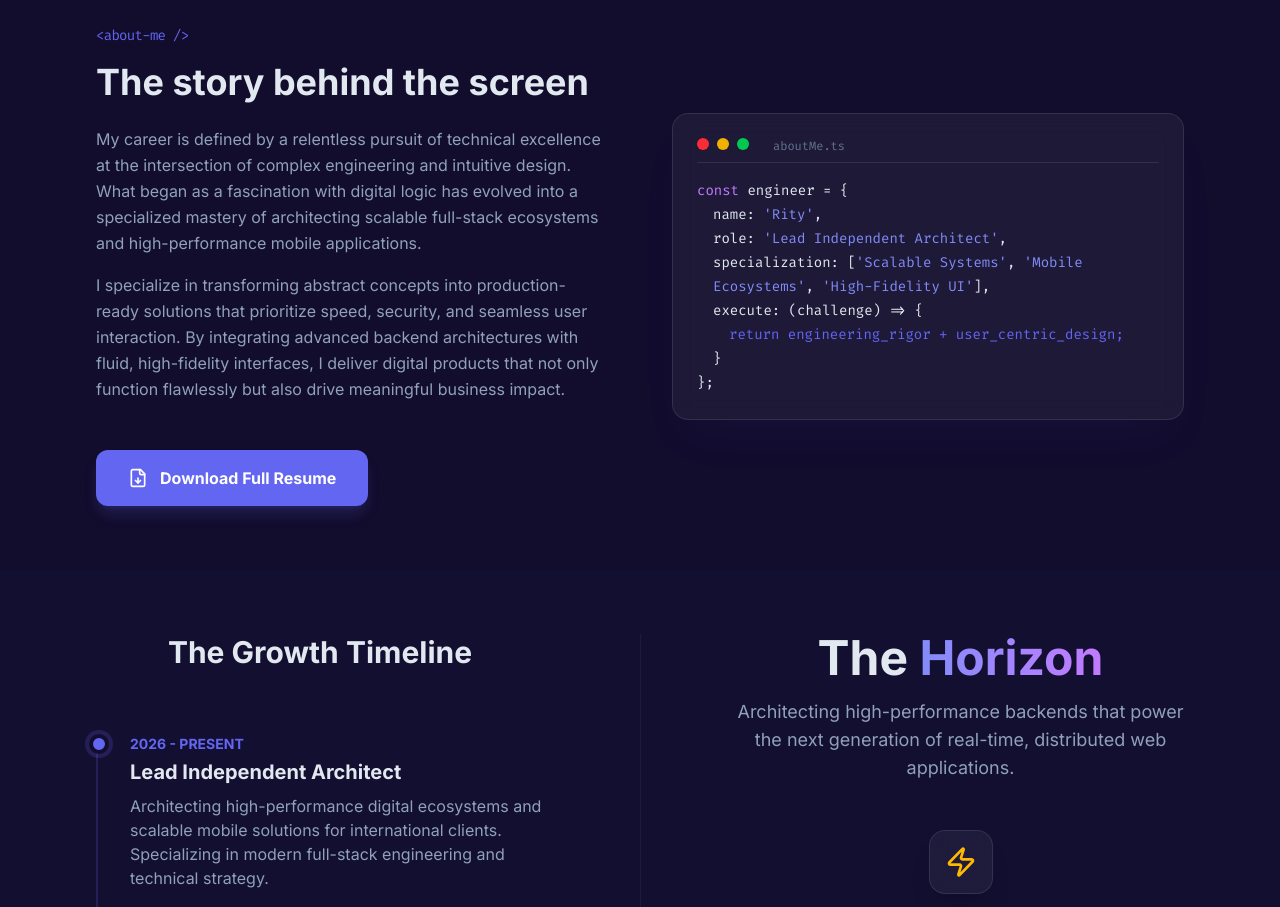
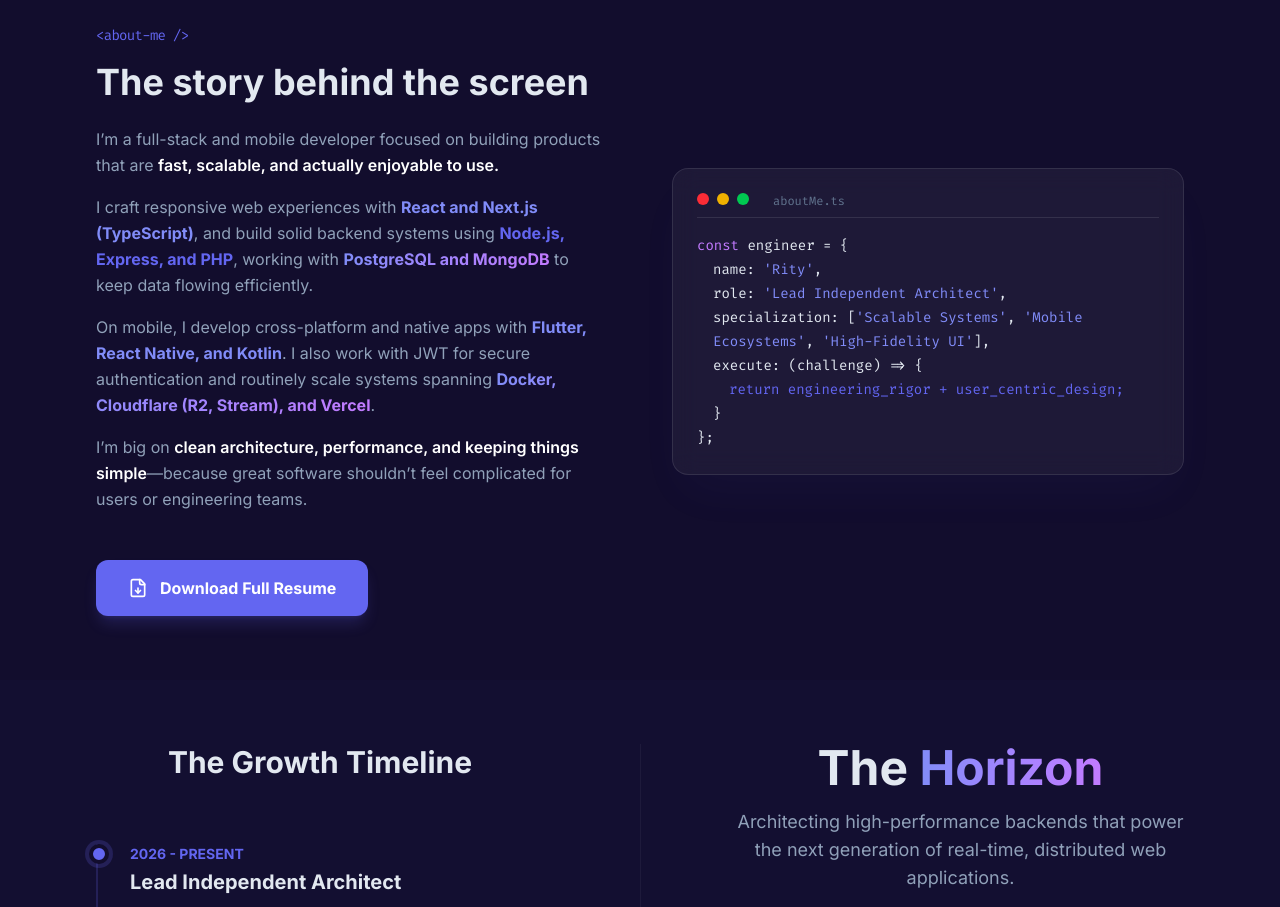
Before and after one commit to Rityxtech/My-Portfolio, a React (Vite) app: page / in a window 1280 px wide. Shown: the part 1080-1987 px from the top of the page. Built offline with nearby package versions, Linux system fonts and the light colour scheme.

Commit message:
content: update about biography with tailored ui highlighted typography

```diff
--- a/src/App.tsx
+++ b/src/App.tsx
@@ -638,10 +638,16 @@ const About = () => {
           <h2 className="text-2xl md:text-4xl font-bold mb-2.5 md:mb-6">The story behind the screen</h2>
           <div className="space-y-2.5 md:space-y-4 text-slate-400 leading-relaxed text-xs md:text-base">
             <p>
-              My career is defined by a relentless pursuit of technical excellence at the intersection of complex engineering and intuitive design. What began as a fascination with digital logic has evolved into a specialized mastery of architecting scalable full-stack ecosystems and high-performance mobile applications.
+              I’m a full-stack and mobile developer focused on building products that are <span className="text-white font-semibold">fast, scalable, and actually enjoyable to use.</span>
             </p>
             <p>
-              I specialize in transforming abstract concepts into production-ready solutions that prioritize speed, security, and seamless user interaction. By integrating advanced backend architectures with fluid, high-fidelity interfaces, I deliver digital products that not only function flawlessly but also drive meaningful business impact.
+              I craft responsive web experiences with <span className="text-brand-glow font-bold">React and Next.js (TypeScript)</span>, and build solid backend systems using <span className="text-brand-accent font-bold">Node.js, Express, and PHP</span>, working with <span className="gradient-text font-bold">PostgreSQL and MongoDB</span> to keep data flowing efficiently.
+            </p>
+            <p>
+              On mobile, I develop cross-platform and native apps with <span className="text-brand-glow font-bold">Flutter, React Native, and Kotlin</span>. I also work with JWT for secure authentication and routinely scale systems spanning <span className="gradient-text font-bold">Docker, Cloudflare (R2, Stream), and Vercel</span>.
+            </p>
+            <p>
+              I’m big on <span className="text-white font-semibold">clean architecture, performance, and keeping things simple</span>—because great software shouldn’t feel complicated for users or engineering teams.
             </p>
           </div>
           <div className="mt-[10px] md:mt-12">
```
